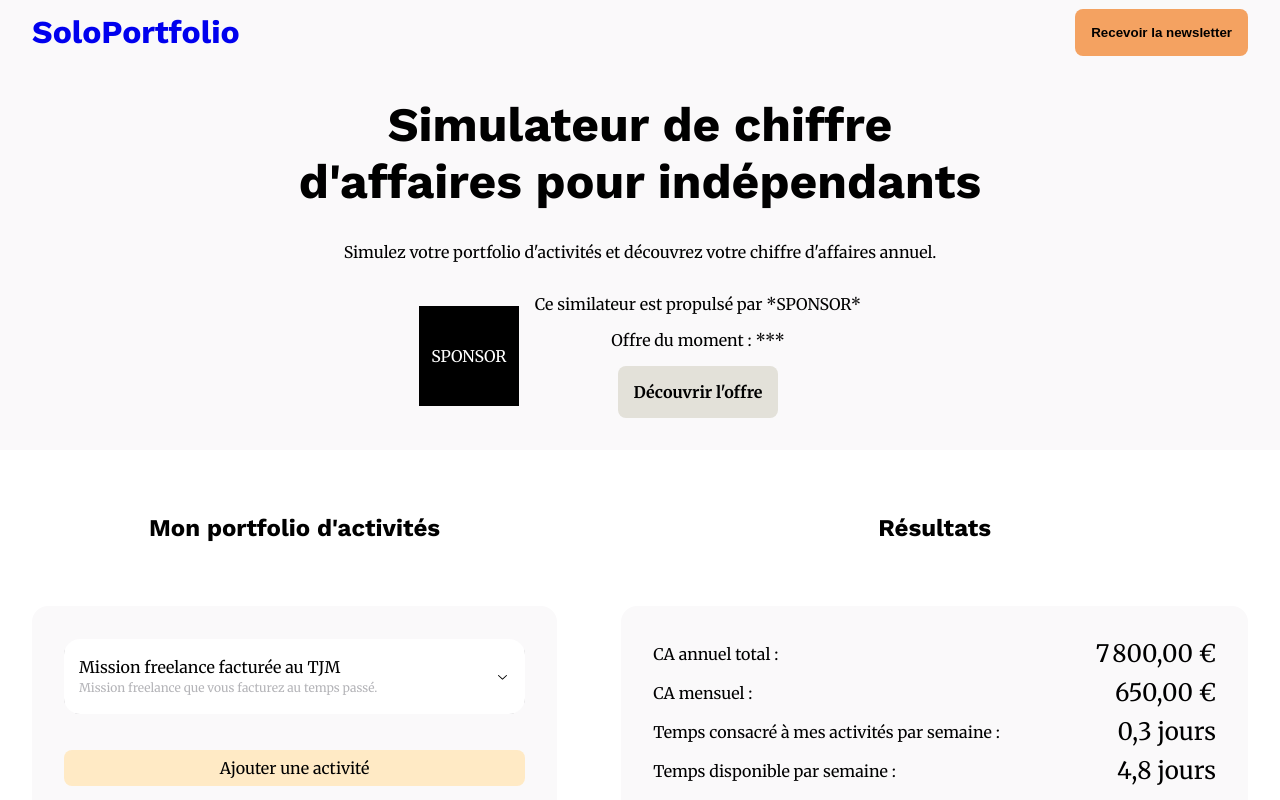
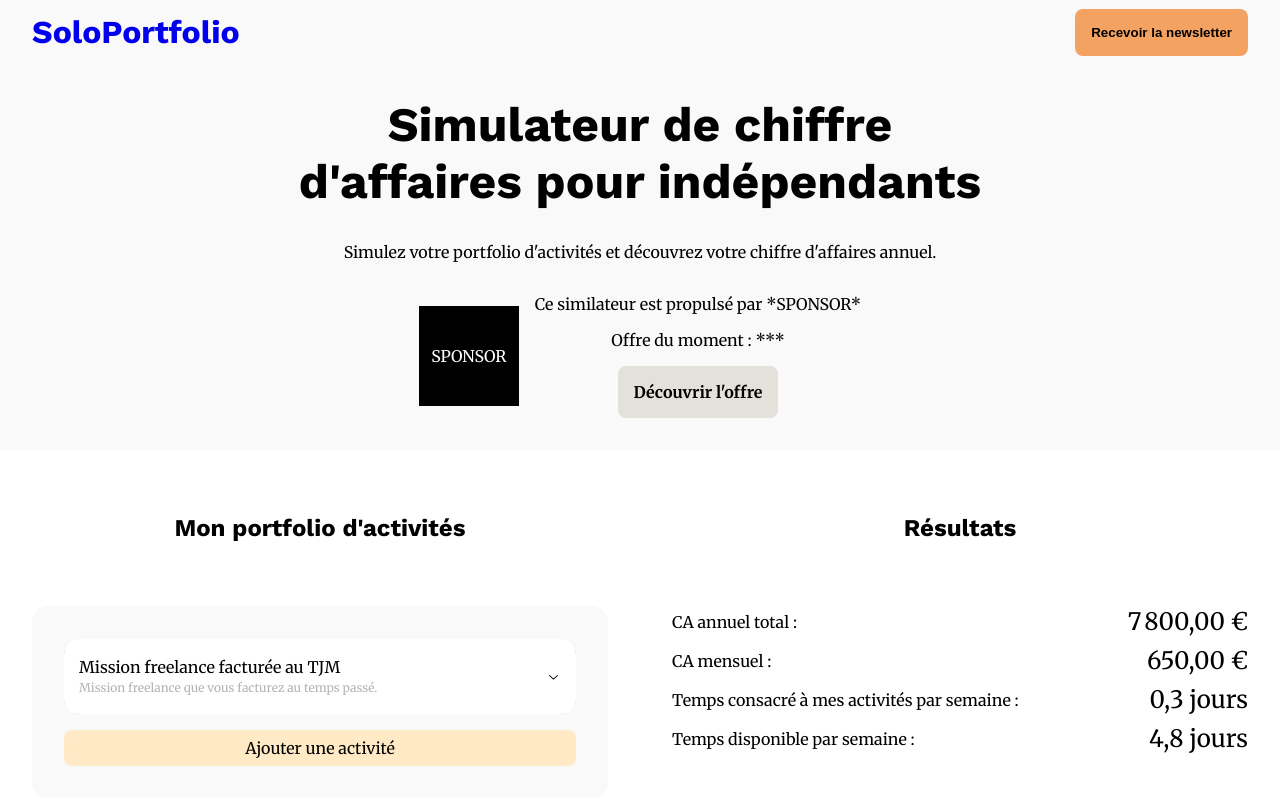
Before and after one commit to troptropcontent/freelance_revenue_simulator, a React (Vite) app in the folder frontend/: page / in a window 1280 px wide. Shown: the top 800 px of the page. Built offline with nearby package versions, Linux system fonts and the light colour scheme.

Commit message:
fix width jump

```diff
--- a/frontend/src/App.tsx
+++ b/frontend/src/App.tsx
@@ -40,9 +40,10 @@ const StyledForm = styled.form`
   }
 
   @media only screen and (min-width: 600px) {
+    grid-template-columns: repeat(2, minmax(0, 1fr));
     grid-template-areas:
       "activities_title results_title"
-      "activities results"
+      "activities results";
   }
 `;
 
@@ -109,17 +110,9 @@ function App() {
               <ActivitiesModal />
             </Box>
           </Box>
-          <Box
-            background="grey.light"
-            borderRadius="md"
-            padding="lg"
-            flex
-            flexDirection="column"
-            gap="lg"
-            id="results"
-          >
+          <Box flex flexDirection="column" gap="lg" id="results">
+            <ResultsDetails />
             <ResultsCharts />
-            <ResultsDetails />
           </Box>
         </StyledForm>
       </Formik>
```
